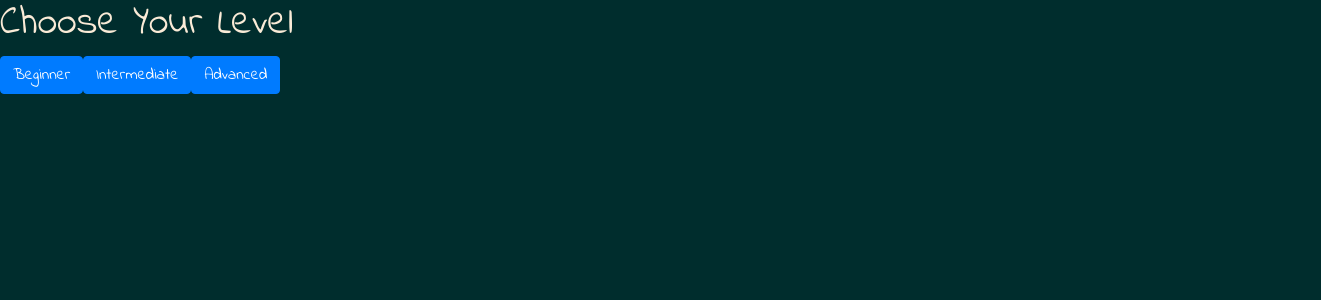
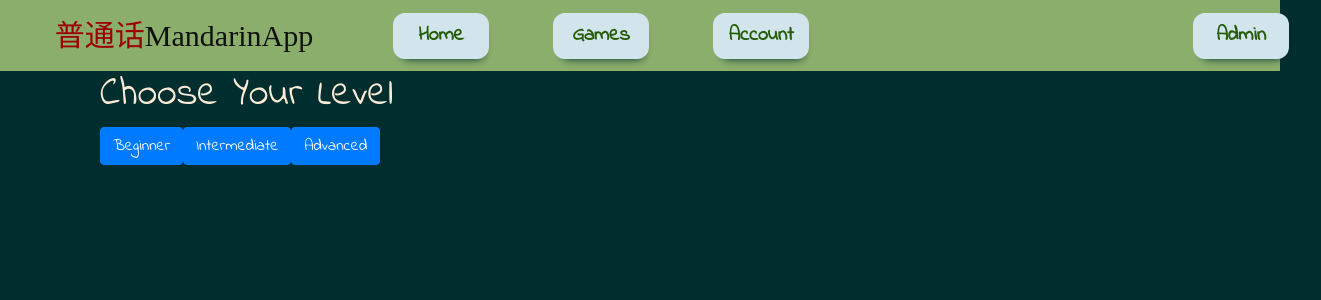
Before and after one commit to DianaBerte/MandarinApp-FE, a React (Create React App) app: page /chooseYourLevel in a window 1280 px wide. Shown: the top 300 px of the page, 1321 px wide, since content can reach past the window. Built offline with nearby package versions, Linux system fonts and the light colour scheme; a web font is replaced by a local one.

Commit message:
Adds navbar to all components but admin

```diff
--- a/src/assets/navbar.css
+++ b/src/assets/navbar.css
@@ -7,7 +7,7 @@ font-family: 'Ma Shan Zheng', cursive; */
     display: flex;
     justify-content: center;
     padding-left: 10rem;
-    box-shadow: #8CAE6D 0px 0px 10px 10px;
+    /* box-shadow: #8CAE6D 0px 0px 10px 10px; */
 }
 
 .navbar-brand {
--- a/src/pages/Admins/AdminsOnly.jsx
+++ b/src/pages/Admins/AdminsOnly.jsx
@@ -2,6 +2,7 @@ import { Container, Col,Row } from "react-bootstrap"
 import { useState } from "react"
 import { useSelector } from "react-redux"
 import { useNavigate } from "react-router"
+import NavbarComponent from "../../components/NavbarComponent"
 
 const AdminsOnly = (props) => {
 
@@ -13,6 +14,7 @@ const AdminsOnly = (props) => {
 
     return(
         <>
+        <NavbarComponent />
         <Container>
             {isAdmin ? (
             <>
--- a/src/pages/Homepage/ChooseYourLevel.jsx
+++ b/src/pages/Homepage/ChooseYourLevel.jsx
@@ -1,5 +1,6 @@
-import { Button } from "react-bootstrap"
+import { Button, Col, Row, Container } from "react-bootstrap"
 import { useNavigate } from "react-router-dom"
+import NavbarComponent from "../../components/NavbarComponent"
 
 const ChooseYourLevel = () => {
 
@@ -7,6 +8,10 @@ const ChooseYourLevel = () => {
 
     return(
         <>
+        <NavbarComponent />
+        <Container>
+            <Col>
+            <div>
         <h1>Choose Your Level</h1>
         <Button onClick={() => navigate("/start/beginner")}>
             Beginner</Button>
@@ -14,6 +19,9 @@ const ChooseYourLevel = () => {
             Intermediate</Button>
         <Button onClick={() => navigate("/start/advanced")}>
             Advanced</Button>
+            </div>
+            </Col>
+            </Container>
         </>
     )
 }
--- a/src/pages/Homepage/StartPage.jsx
+++ b/src/pages/Homepage/StartPage.jsx
@@ -2,6 +2,7 @@ import { useState, useRef, useEffect } from "react";
 import { Button, Container } from "react-bootstrap";
 import { useNavigate } from "react-router";
 import { useParams } from "react-router-dom";
+import NavbarComponent from "../../components/NavbarComponent";
 
 const StartPage = () => {
 
@@ -64,6 +65,7 @@ const StartPage = () => {
 
     return(
         <>
+        <NavbarComponent />
         <Container>
         <Button onClick={ready}>Ready?</Button>
         <h2>{timer}</h2>
--- a/src/pages/Profile/ProfilePage.jsx
+++ b/src/pages/Profile/ProfilePage.jsx
@@ -5,6 +5,7 @@ import { useState } from "react";
 import { useDispatch, useSelector } from "react-redux";
 import { setCurrentUser } from "../../redux/actions/index.js";
 import { useNavigate } from "react-router-dom";
+import NavbarComponent from "../../components/NavbarComponent.jsx";
 
 const UserProfile = () => {
 
@@ -94,6 +95,7 @@ const UserProfile = () => {
 
     return(
         <>
+        <NavbarComponent />
         <Modal show={show} onHide={handleClose}>
             <Modal.Header closeButton>
             <Modal.Title className="modal-title" ><h1>Update profile</h1></Modal.Title>
```
